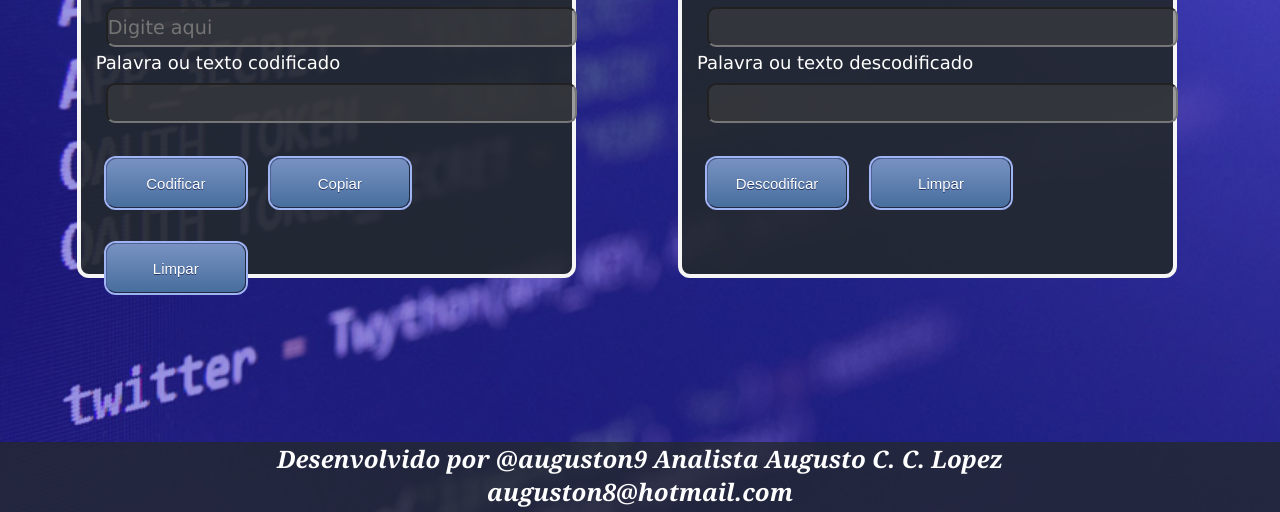
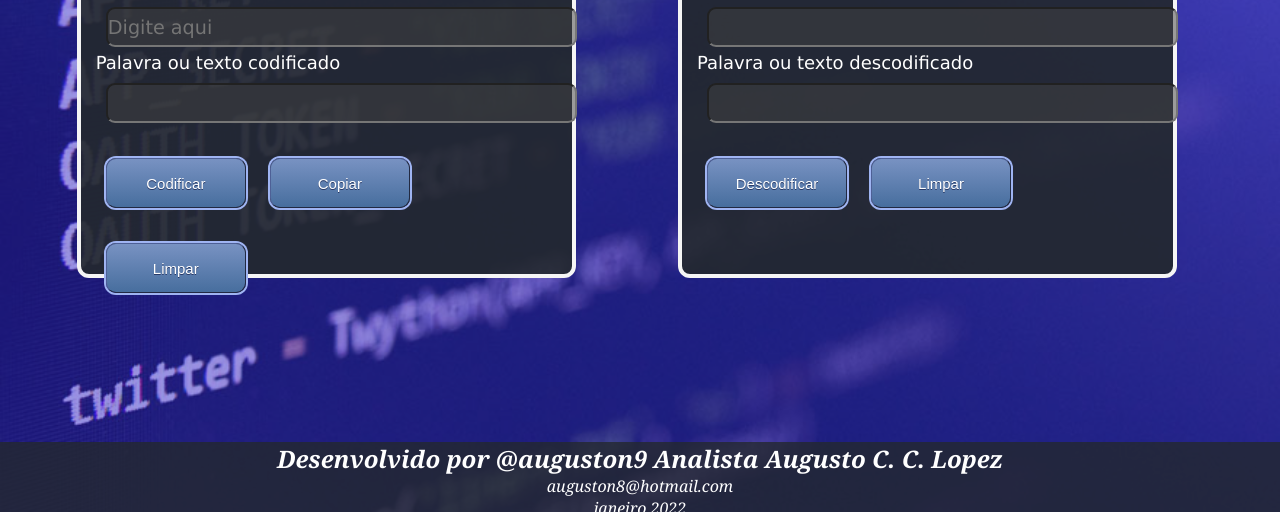
Before and after one commit to AugustoN9/Challenge-Oracle-ONE, a plain HTML site: page index.html in a window 1280 px wide. Shown: the part 288-800 px from the top of the page. Drawn offline with Linux system fonts and the light colour scheme.

Commit message:
alteração rodape index.html

```diff
--- a/index.html
+++ b/index.html
@@ -83,7 +83,7 @@
     </script>
     <footer>
       <h2>Desenvolvido por @auguston9 Analista Augusto C. C. Lopez </h2>
-      <h2>auguston8@hotmail.com</h2>
+      <p>auguston8@hotmail.com</p>
       <p>janeiro 2022</p>
     </footer>
 </body>
```
